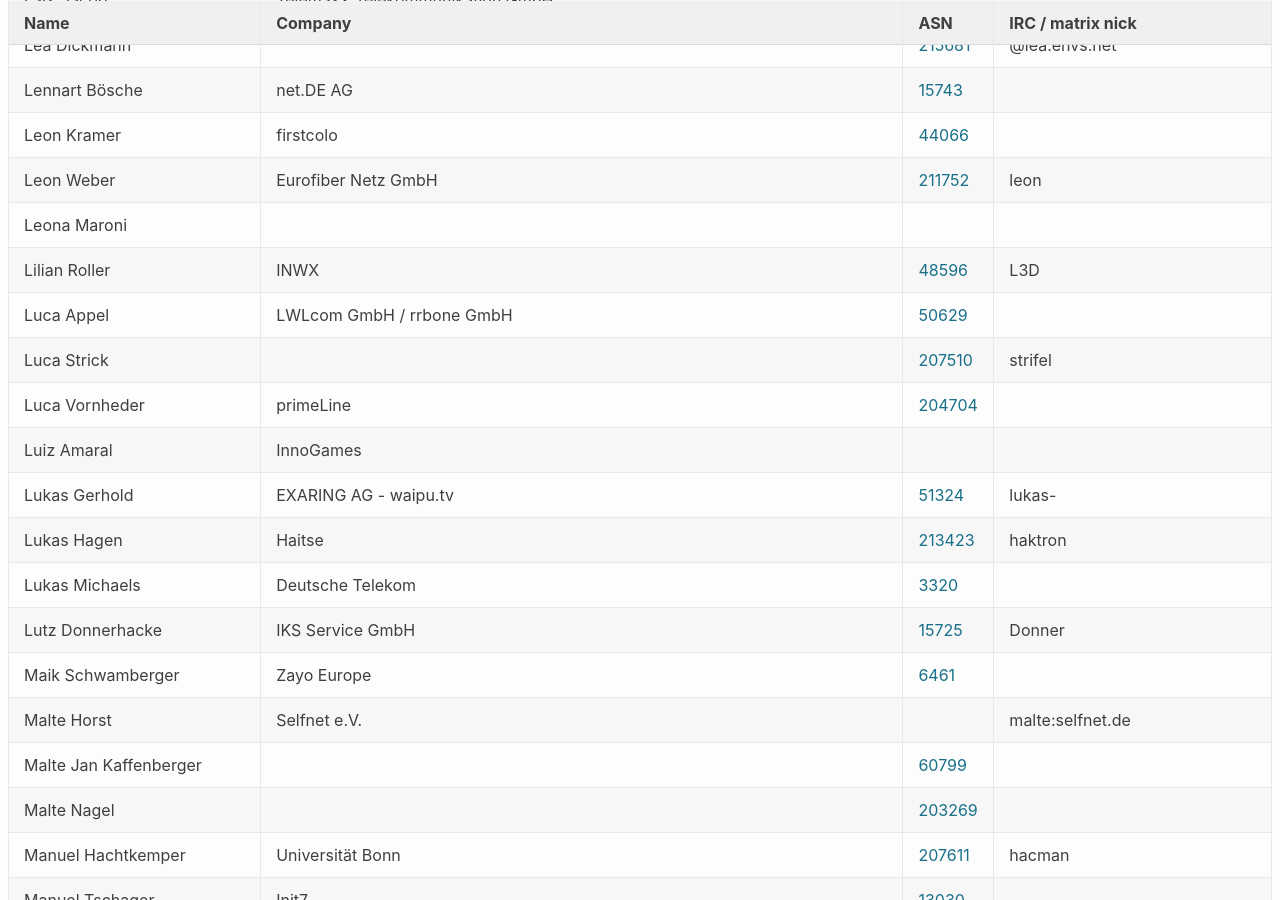
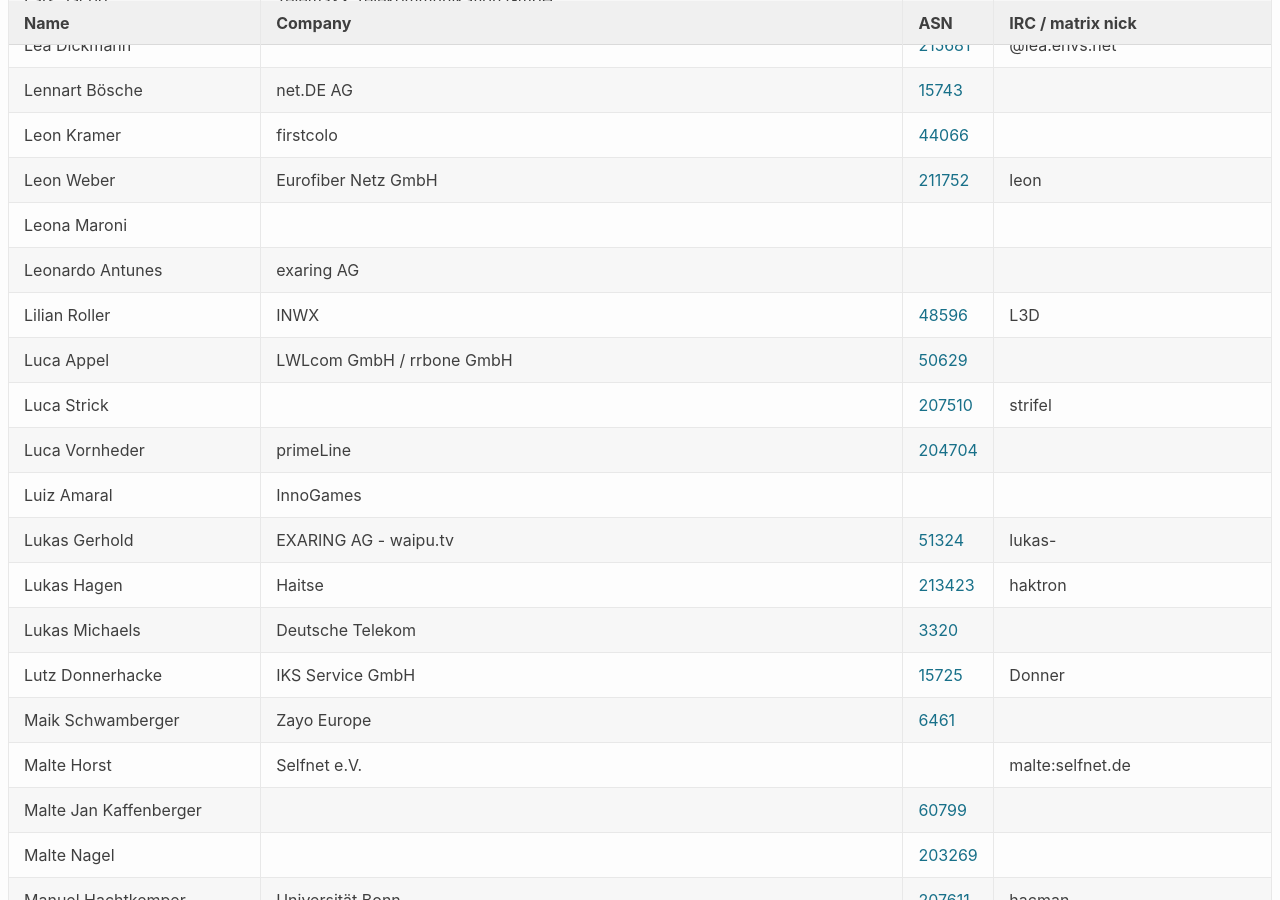
Before and after one commit to denog/pretix-attendeelist, a Jekyll site: the page built from denog17/index.markdown, in a window 1280 px wide and 900 px high, scrolled down 9604 px. Built offline with Jekyll 4.4.1, drawn with Linux system fonts in a browser that asks for light colours.

Commit message:
Latest data: Fri Sep 19 09:11:26 UTC 2025

```diff
--- a/_data/attendees_denog17_onsite.json
+++ b/_data/attendees_denog17_onsite.json
@@ -1278,6 +1278,12 @@
     "asn": null
   },
   {
+    "name": "Leonardo Antunes",
+    "company": "exaring AG",
+    "irc": null,
+    "asn": null
+  },
+  {
     "name": "Leon Kramer",
     "company": "firstcolo",
     "irc": null,
```
